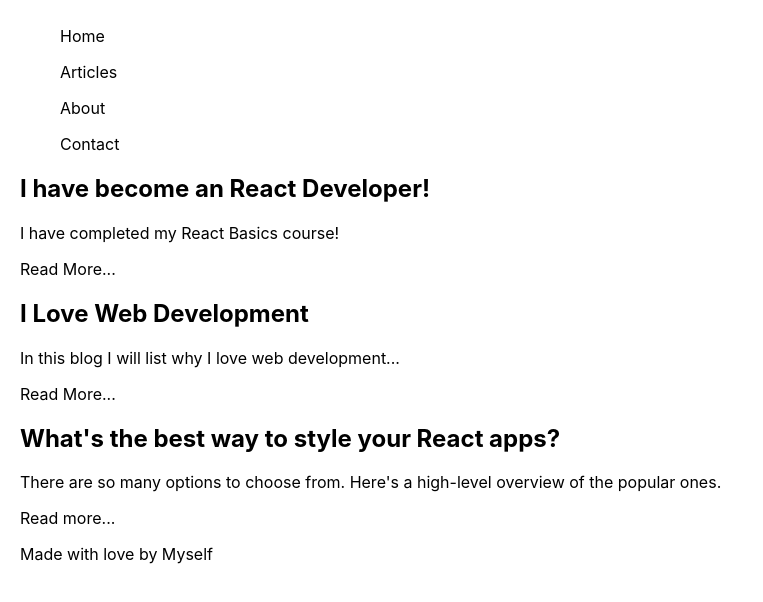
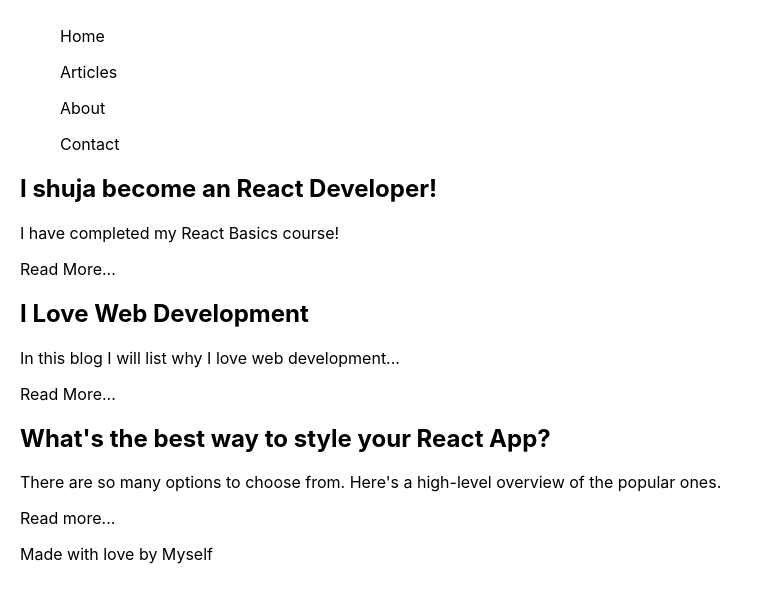
Before and after one commit to ShujaShah/React-cs, a React (Create React App) app: page / in a window 1280 px wide. Shown: the top 602 px of the page, without its empty margins (0-763 px from the left). Built offline with nearby package versions, Linux system fonts and the light colour scheme.

Commit message:
added props

```diff
--- a/src/App.js
+++ b/src/App.js
@@ -6,15 +6,24 @@
 import Intro2 from "./components/Intro2";
 import Intro3 from "./components/Intro3";
 
-
 function App() {
   return (
     <div className="blog-page">
-      <div class="header"><Navbar /></div>
-      <div class="header"><Intro1 /></div>
-      <div class="header"><Intro2 /></div>
-      <div class="header"><Intro3 /></div>
-      <div class="footer"><Footer /></div>
+      <div class="header">
+        <Navbar />
+      </div>
+      <div class="header">
+        <Intro1 name="shuja"/>
+      </div>
+      <div class="header">
+        <Intro2  course="Web Development"/>
+      </div>
+      <div class="header">
+        <Intro3 app = "React App"/>
+      </div>
+      <div class="footer">
+        <Footer />
+      </div>
     </div>
   );
 }
--- a/src/components/Intro1.js
+++ b/src/components/Intro1.js
@@ -1,7 +1,9 @@
-function Intro1() {
+function Intro1(props) {
   return (
     <div className="blog-post-intro">
-      <h2>I have become an React Developer!</h2>
+      <h2>
+        I {props.name} become an React Developer!
+      </h2>
       <div>
         <p>I have completed my React Basics course!</p>
         <p className="link">Read More...</p>
--- a/src/components/Intro2.js
+++ b/src/components/Intro2.js
@@ -1,7 +1,7 @@
-function Intro2() {
+function Intro2(props) {
   return (
     <div className="blog-post-intro">
-      <h2>I Love Web Development</h2>
+      <h2>I Love {props.course}</h2>
       <div>
         <p>In this blog I will list why I love web development...</p>
         <p className="link">Read More...</p>
--- a/src/components/Intro3.js
+++ b/src/components/Intro3.js
@@ -1,7 +1,7 @@
-function Intro3() {
+function Intro3(props) {
   return (
     <div className="blog-post-intro">
-      <h2>What's the best way to style your React apps?</h2>
+      <h2>What's the best way to style your {props.app}?</h2>
       <div>
         <p>There are so many options to choose from. Here's a high-level overview of the popular ones.</p>
         <p className="link">Read more...</p>
```
